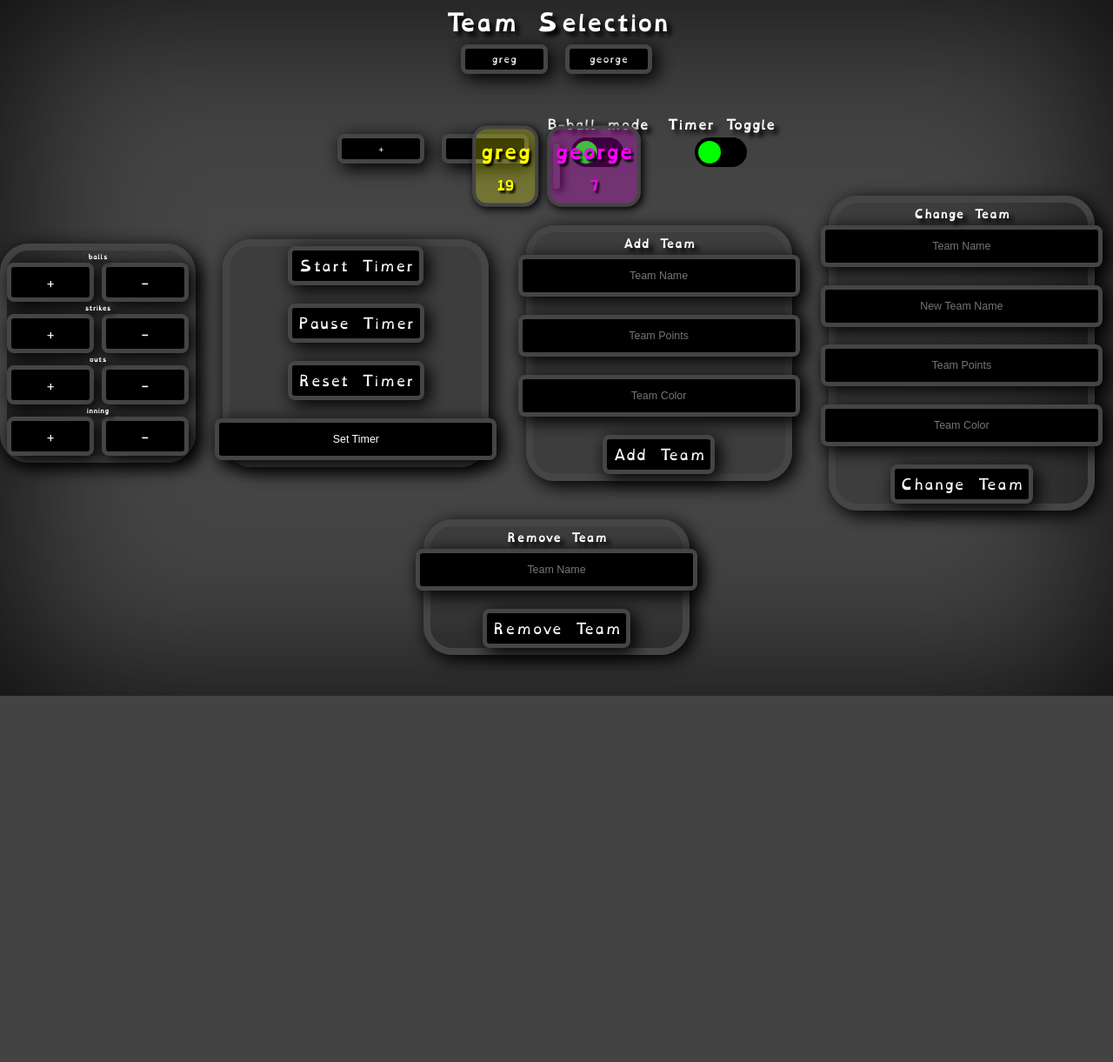
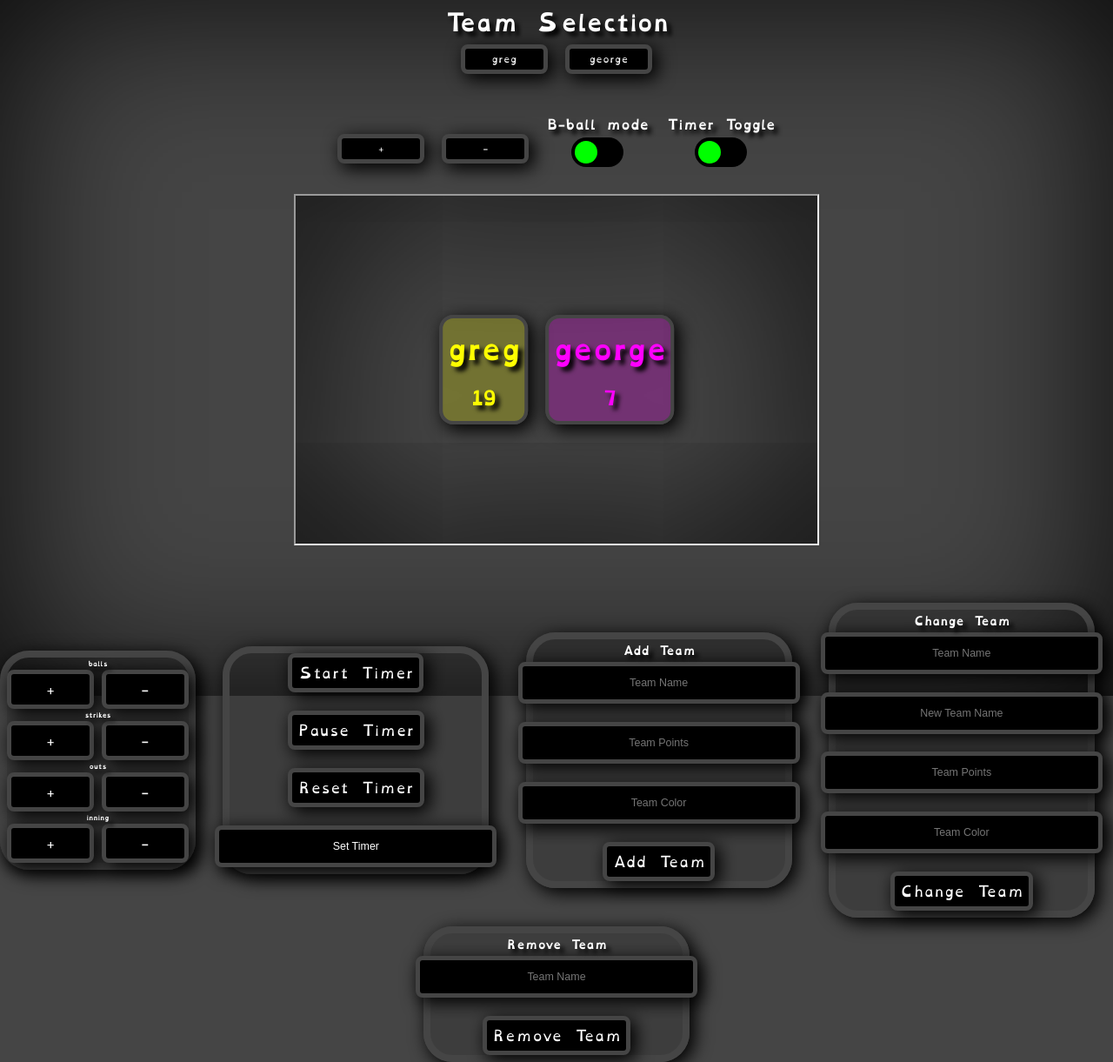
Before and after one commit to nbgit41/webapp-scoreboard, a Flask app: page /backend in a window 1280 px wide. Shown: the whole page at 87% size. Before the commit the page ends 800 px from the top, so only its background shows below. Run offline with Flask 3, Linux system fonts and the light colour scheme.

Commit message:
Files Update

```diff
--- a/main.py
+++ b/main.py
@@ -328,6 +328,13 @@
         print_with_color("/", "#454545")
     return render_template("scoreboard.html", version=int(time.time()), timestamp=int(time.time()))
 
+@app.route("/embedded")
+def embedded():
+    if deb:
+        print_with_color("/embedded", "#454545")
+    return render_template("scoreboard.html", version=int(time.time()), timestamp=int(time.time()))
+
+
 @app.route("/backend")
 def backend():
     if deb:
@@ -340,7 +347,6 @@
     else:
         app.run(host="0.0.0.0", port=port_poggies, debug=True, use_reloader=False)
 
-    #only accessible locally
 
 def main():
     run_flask()
--- a/static/backend.css
+++ b/static/backend.css
@@ -1,18 +1,3 @@
-:root {
-  --scale: 0.5;
-  --base-margin: calc(-10vw + -5vh);
-}
-
-.scoreboard {
-    background-color: rgba(00,00,00,.1);
-    border: calc(.5vw + .25vh) solid #454545;
-    border-radius: calc(2vw + 1vh);
-    box-shadow: black 5px 5px 20px 1px;
-    transform: scale(var(--scale));
-    margin: calc(var(--base-margin) * var(--scale));
-}
-
-
 #team-selection, .buttons {
     font-size: calc(1vw + 1vh);
     position: relative;
--- a/static/scoreboard.css
+++ b/static/scoreboard.css
@@ -13,6 +13,11 @@
     border: calc(.5vw + .25vh) solid #454545;
     border-radius: calc(2vw + 1vh);
     box-shadow: black 5px 5px 20px 1px;
+    width: fit-content;
+    position: absolute;
+    top: 1%;
+    left: 50%;
+    transform: translate(-50%, -1%);
 }
 
 .scores {
--- a/templates/backend.html
+++ b/templates/backend.html
@@ -45,33 +45,9 @@
                 </div>
             </div>
 
-            <div class="scoreboard">
-                <div id="timer-container" class="timer">
-                    <h1 id="timer">00:00</h1>
-                </div>
-                <br>
-                <div id="scores" class="scores">
-                </div>
-                <br>
-                <div id="baseball-stuff" class="baseball-stuff">
-                    <div id="balls" class="balls">
-                        <h1>Balls</h1>
-                        <h2 id="balls-number"></h2>
-                    </div>
-                    <div id="strikes" class="strikes">
-                        <h1>Strikes</h1>
-                        <h2 id="strikes-number"></h2>
-                    </div>
-                    <div id="outs" class="outs">
-                        <h1>Outs</h1>
-                        <h2 id="outs-number"></h2>
-                    </div>
-                    <div id="innings" class="innings">
-                        <h1>Innings</h1>
-                        <h2 id="inning-number"></h2>
-                    </div>
-                </div>
-            </div>
+            <iframe src="{{ url_for('embedded') }}" width="600" height="400">
+                Your browser does not support iframes.
+            </iframe>
         </div>
 
         <br>
@@ -146,7 +122,6 @@
             </div>
         </div>
 
-        <script src="/static/scoreboard.js?v={{ timestamp }}"></script>
         <script src="/static/backend.js?v={{ timestamp }}"></script>
     </body>
 </html>
```
